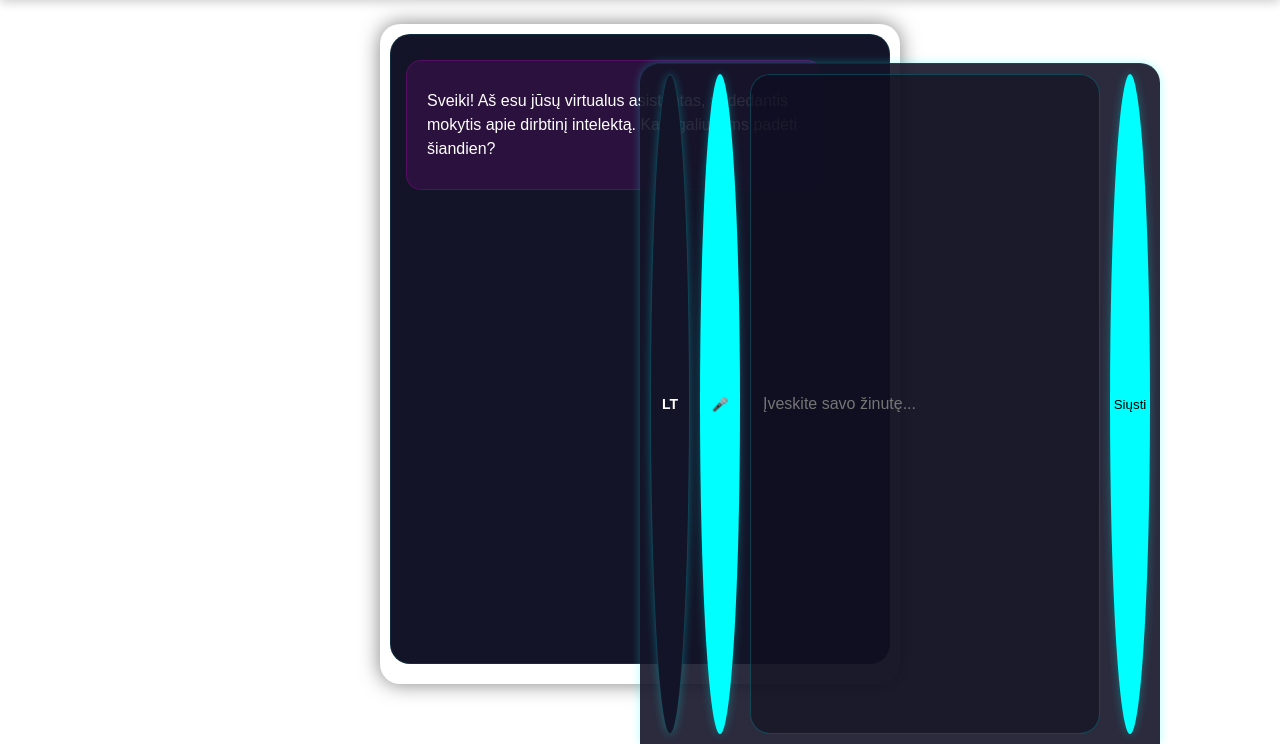
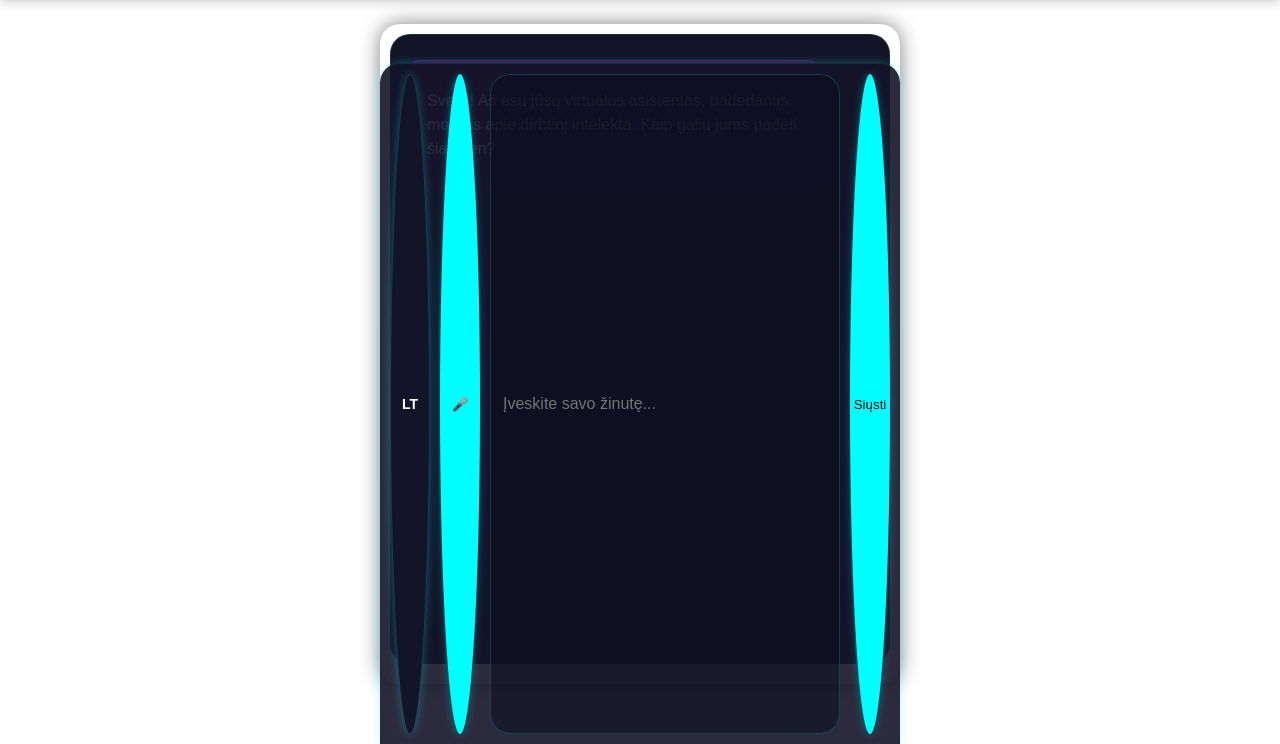
Before and after one commit to tikserziku/Visaginas360_AI_chat, a Flask app: page / in a window 1280 px wide. Shown: the part 56-800 px from the top of the page. Run offline with Flask 2, Linux system fonts and the light colour scheme.

Commit message:
Update styles.css

```diff
--- a/static/styles.css
+++ b/static/styles.css
@@ -119,6 +119,7 @@
   max-width: 500px;
   width: 90%;
   padding: 10px;
+  transform: translateX(-50%);
   background: rgba(20, 20, 40, 0.9);
   display: flex;
   gap: 10px;
```
